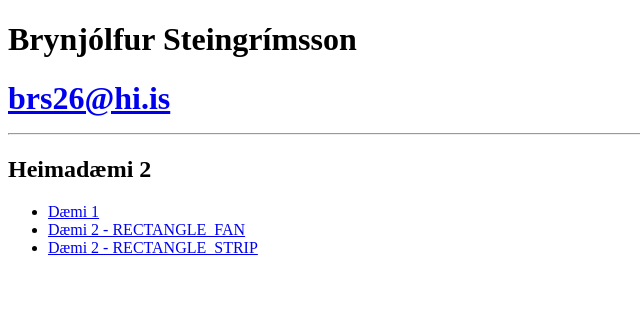
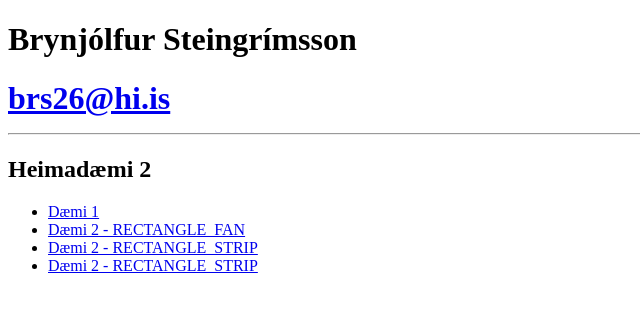
Before and after one commit to BrynjolfurS/BrynjolfurS.github.io, a plain HTML site: page index.html in a window 1280 px wide. Shown: the whole page, without its empty margins (0-640 px from the left). Drawn offline with Linux system fonts and the light colour scheme.

Commit message:
Link fyrir HD2-D3

```diff
--- a/index.html
+++ b/index.html
@@ -20,6 +20,9 @@
         <li>
             <a href="https://brynjolfurs.github.io/HD2/rectangle-strip.html">Dæmi 2 - RECTANGLE_STRIP</a>
         </li>
+        <li>
+            <a href="https://brynjolfurs.github.io/HD2/T-shape-strip.html">Dæmi 2 - RECTANGLE_STRIP</a>
+        </li>
     </ul>
 </body>
 </html>
```
